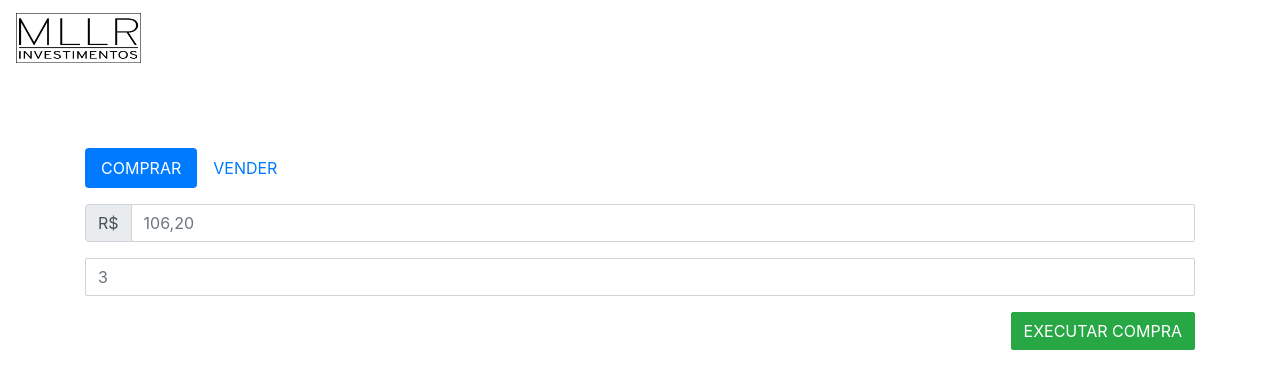
After one commit to lambda-limbo/invest, a PHP site: template app/_layouts/stock.twig in a window 1280 px wide. The commit adds this page. Shown: the top 389 px of the page. Run offline with PHP 8.4, Linux system fonts and the light colour scheme; the template is opened without the code that fills it, so the values that code supplies are empty; some libraries are stand-ins or nearby versions.

Commit message:
Implement the stocks page
Signed-off-by: Rafael Campos Nunes <rafaelnunes@engineer.com>

```diff
--- /dev/null
+++ b/app/_layouts/stock.twig
@@ -0,0 +1,68 @@
+{% extends "default_internal.twig" %}
+
+{% block content %}
+<div class="row">
+    <div class="col-md">
+        <h1>{{ company['COMPANY_NAME'] }}</h1>
+    </div>
+    <div class="col-md text-muted text-right">
+        <h3 class="">{{ company['COMPANY_SYMBOL'] }}</h3>
+    </div>
+</div>
+<p class="">{{ company['COMPANY_INFO'] }}</p>
+
+<div class="" id="company-graph">
+</div>
+
+<ul class="nav nav-pills mb-3" role="tablist">
+  <li class="nav-item">
+    <a class="nav-link active" data-toggle="pill" href="#pills-buy" role="tab" aria-controls="pills-home" aria-selected="true">COMPRAR</a>
+  </li>
+  <li class="nav-item">
+    <a class="nav-link" data-toggle="pill" href="#pills-sell" role="tab" aria-controls="pills-profile" aria-selected="false">VENDER</a>
+  </li>
+</ul>
+
+<div class="tab-content">
+  <div class="tab-pane fade show active" id="pills-buy" role="tabpanel" aria-labelledby="pills-buy">
+    <form method="post" action="">
+        <div class="form-group">
+            <div class="input-group">
+                <div class="input-group-prepend">
+                    <div class="input-group-text">
+                        R$
+                    </div>
+                </div>
+                <input type="number" class="form-control" name="price" placeholder="106,20" required>
+            </div>
+        </div>
+        <div class="form-group">
+            <input type="number" class="form-control" name="quantity" placeholder="3" required>
+        </div>
+        <div class="form-group text-right">
+            <input type="submit" class="btn btn-success" value="EXECUTAR COMPRA">
+        </div>
+    </form>
+  </div>
+  <div class="tab-pane fade" id="pills-sell" role="tabpanel" aria-labelledby="pills-sell">
+    <form method="post" action="">
+        <div class="form-group">
+            <div class="input-group">
+                <div class="input-group-prepend">
+                    <div class="input-group-text">
+                        R$
+                    </div>
+                </div>
+                <input type="number" class="form-control" name="price" placeholder="106,20" required>
+            </div>
+        </div>
+        <div class="form-group">
+            <input type="number" class="form-control" name="quantity" placeholder="5" required>
+        </div>
+        <div class="form-group text-right">
+            <input type="submit" class="btn btn-warning" value="EXECUTAR VENDA">
+        </div>
+    </form>
+  </div>
+</div>
+{% endblock %}
```
Also changed, not shown: app/Routing.php (+28 -5 lines), app/_layouts/stocks.twig (+10 -29 lines).
